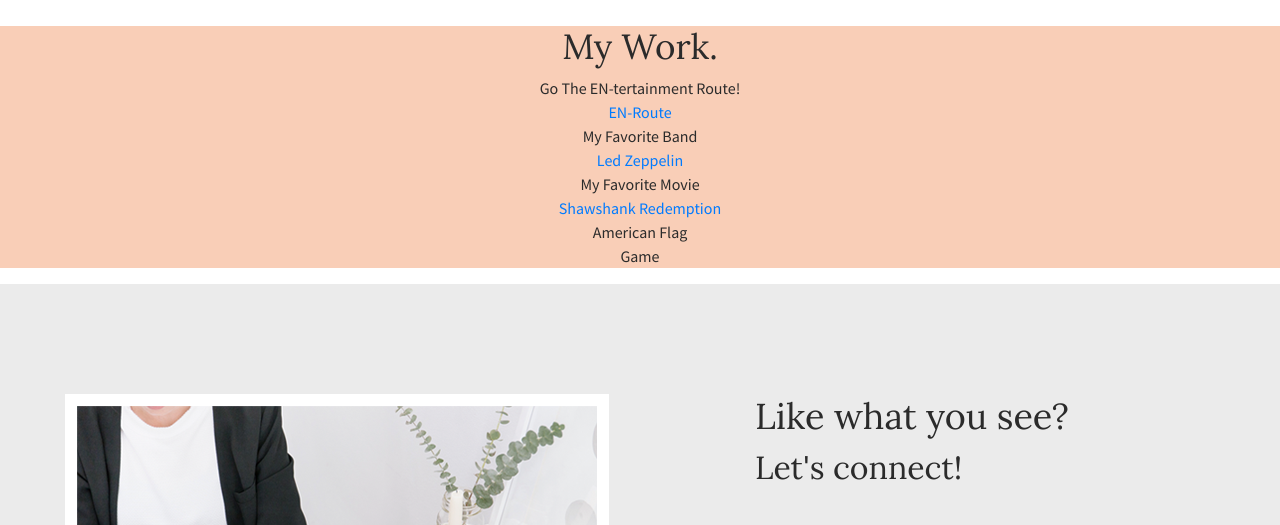
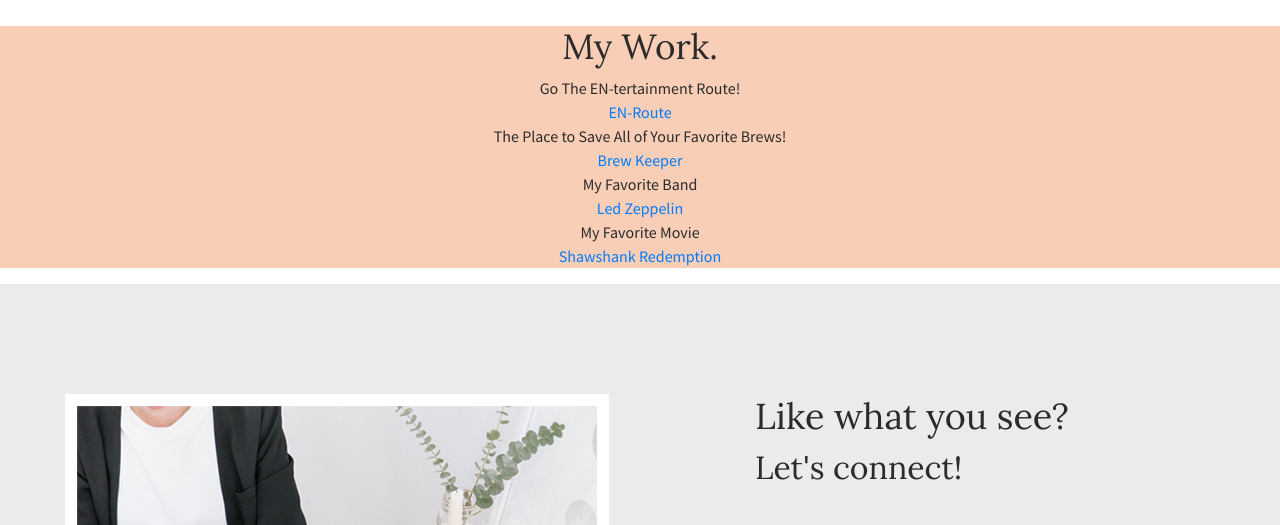
Before and after one commit to shannono18/Portfolio, a plain HTML site: page index.html in a window 1280 px wide. Shown: the part 1480-2005 px from the top of the page. Drawn offline with nearby package versions, Linux system fonts and the light colour scheme.

Commit message:
Added project 2 link

```diff
--- a/index.html
+++ b/index.html
@@ -74,13 +74,13 @@
         <table class="table table-bordered">
           <div class="col">Go The EN-tertainment Route!</div>
           <a href="https://shannono18.github.io/EN-Route/">EN-Route</a>
+          <div class="col">The Place to Save All of Your Favorite Brews!</div>
+          <a href=" https://floating-brook-56219.herokuapp.com/verifyage.html">Brew Keeper</a>
           <div class="col">My Favorite Band</div>
           <a href="https://shannono18.github.io/Favorite-Band/">Led Zeppelin</a>
           <div class="col">My Favorite Movie</div>
           <a href="https://shannono18.github.io/shawshank_redemption/">Shawshank Redemption</a>
           <div class="w-100"></div>
-          <div class="col">American Flag</div>
-          <div class="col">Game</div>
         </table>
       </div>
     </div>
```
